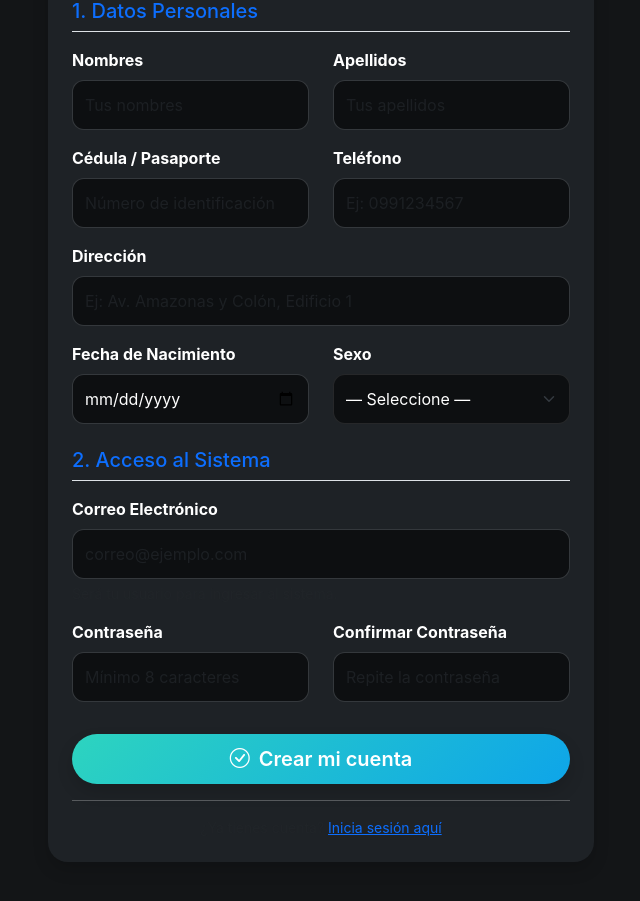
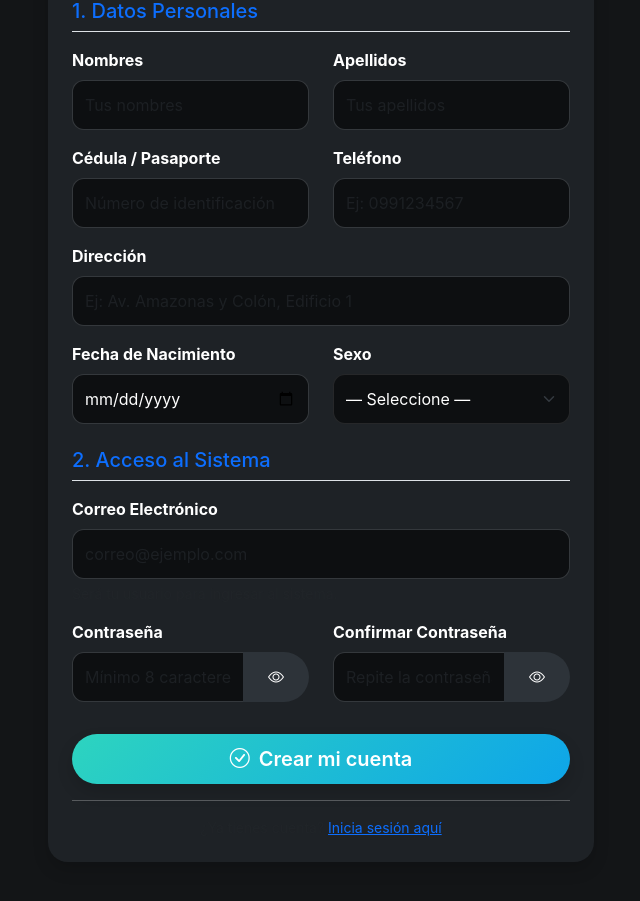
Before and after one commit to CarlosJimenez1969/sistema_salud, a Django app: page /registro-paciente/ in a window 1280 px wide. Shown: the part 241-1142 px from the top of the page, without its empty margins (319-959 px from the left). Run offline with Django 5.2, Linux system fonts and the light colour scheme; some libraries are stand-ins or nearby versions.

Commit message:
Botón mostrar/ocultar contraseña en activación de cuenta y registro de paciente

```diff
--- a/templates/registro_paciente.html
+++ b/templates/registro_paciente.html
@@ -77,12 +77,22 @@
                         <div class="row">
                             <div class="col-md-6 mb-3">
                                 <label class="form-label fw-bold">Contraseña</label>
-                                {{ form.password1 }}
+                                <div class="input-group">
+                                    {{ form.password1 }}
+                                    <button type="button" class="btn btn-outline-secondary" onclick="togglePwdReg(this)" tabindex="-1">
+                                        <i class="bi bi-eye"></i>
+                                    </button>
+                                </div>
                                 {% if form.password1.errors %}<div class="text-danger small">{{ form.password1.errors|striptags }}</div>{% endif %}
                             </div>
                             <div class="col-md-6 mb-3">
                                 <label class="form-label fw-bold">Confirmar Contraseña</label>
-                                {{ form.password2 }}
+                                <div class="input-group">
+                                    {{ form.password2 }}
+                                    <button type="button" class="btn btn-outline-secondary" onclick="togglePwdReg(this)" tabindex="-1">
+                                        <i class="bi bi-eye"></i>
+                                    </button>
+                                </div>
                                 {% if form.password2.errors %}<div class="text-danger small">{{ form.password2.errors|striptags }}</div>{% endif %}
                             </div>
                         </div>
@@ -92,6 +102,22 @@
                                 <i class="bi bi-check-circle me-1"></i> Crear mi cuenta
                             </button>
                         </div>
+
+                        <script>
+                        function togglePwdReg(btn) {
+                            const inp = btn.parentElement.querySelector('input');
+                            const icon = btn.querySelector('i');
+                            if (inp.type === 'password') {
+                                inp.type = 'text';
+                                icon.classList.remove('bi-eye');
+                                icon.classList.add('bi-eye-slash');
+                            } else {
+                                inp.type = 'password';
+                                icon.classList.remove('bi-eye-slash');
+                                icon.classList.add('bi-eye');
+                            }
+                        }
+                        </script>
                     </form>
 
                     <hr class="my-3">
```
Also changed, not shown: templates/registration/password_reset_confirm.html (+28 -2 lines).
